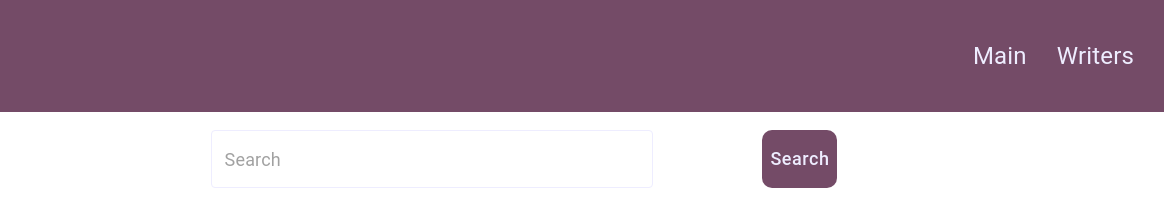
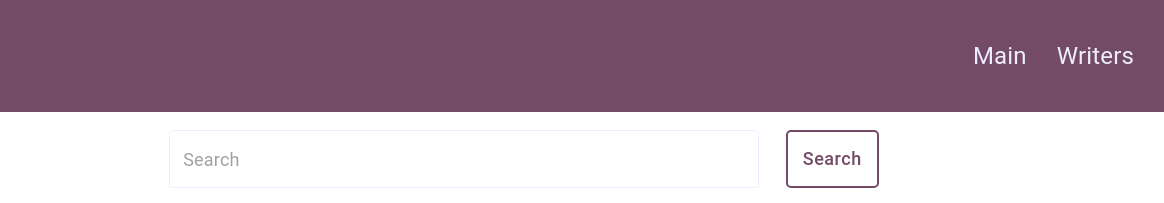
Before and after one commit to Group20-CodeJam/CodeJam-Culture-Portal, a Gatsby site: page /writers in a window 1280 px wide. Shown: the top 203 px of the page, 116-1280 px from the left. Built offline with nearby package versions, Linux system fonts and the light colour scheme; Gatsby itself is replaced by a stand-in of ours.

Commit message:
style: change button style

```diff
--- a/src/components/searchElement/index.js
+++ b/src/components/searchElement/index.js
@@ -22,6 +22,7 @@ const SearchElement = ({
     <Button
       className={button}
       onClick={handleClick}
+      variant="outlined"
     >
         Search
     </Button>
--- a/src/components/searchElement/styles.js
+++ b/src/components/searchElement/styles.js
@@ -7,8 +7,8 @@ export default {
     marginBottom: '1rem',
   },
   textField: {
-    width: '60%',
-    fontSize: '10px',
+    width: '80%',
+    borderRadius: '100px',
     '& .MuiOutlinedInput-root': {
       '& fieldset': {
         borderColor: '#eeedff',
@@ -22,10 +22,16 @@ export default {
     },
   },
   button: {
-    background: '#744b67',
-    color: '#eeedff',
+    color: '#744b67',
+    borderColor: '#744b67',
     textTransform: 'capitalize',
+    textWeight: 'bold',
     fontSize: '1rem',
-    borderRadius: '10px',
+    borderRadius: '5px',
+    borderWidth: '2px',
+    '&:hover': {
+      background: '#744b67',
+      color: '#eeedff',
+    },
   },
 };
```
